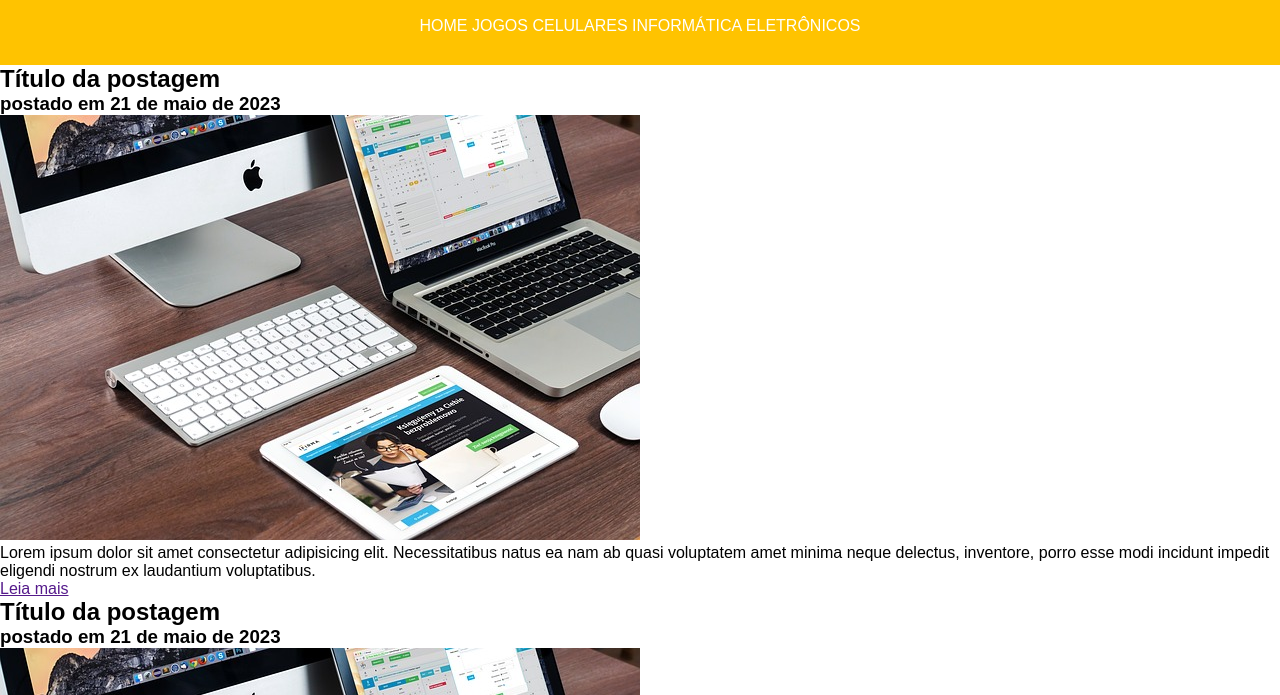
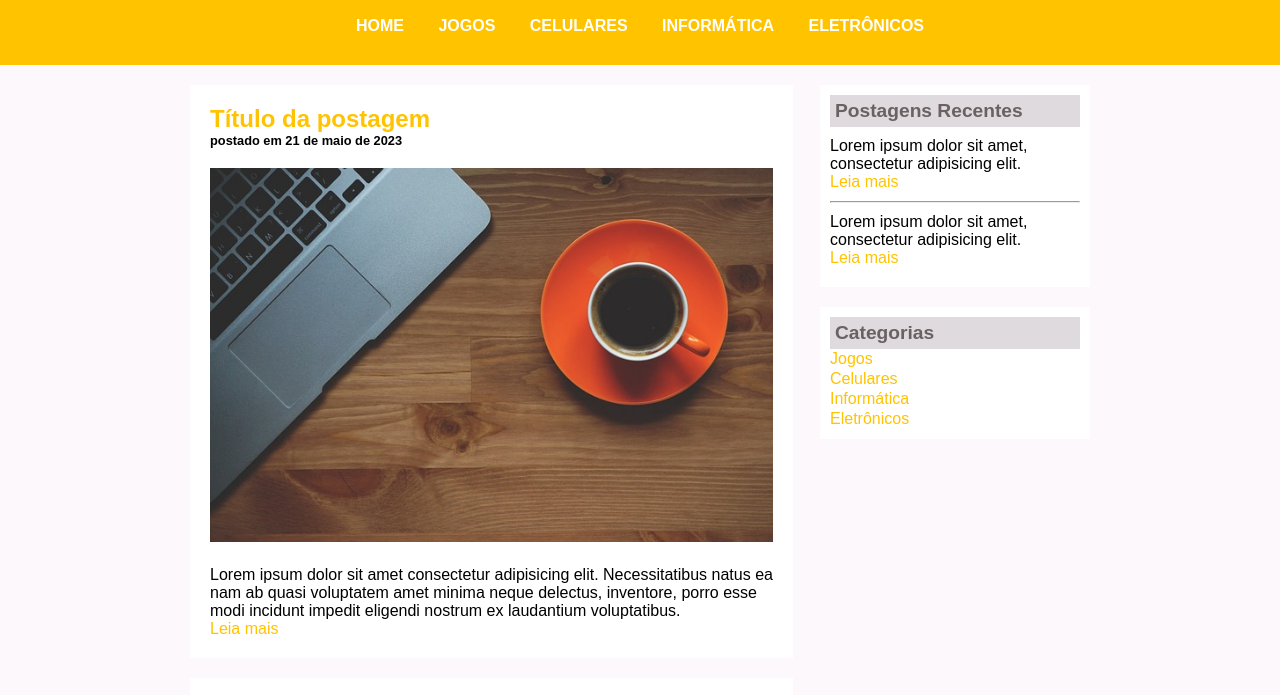
Before and after one commit to erikvsuris/udemy-webdev, a plain HTML site: page css/projeto-tecblog/index.html in a window 1280 px wide. Shown: the part 78-773 px from the top of the page. Drawn offline with Linux system fonts and the light colour scheme.

Commit message:
Projeto TecBlog finalizado

```diff
--- a/css/projeto-tecblog/index.html
+++ b/css/projeto-tecblog/index.html
@@ -12,6 +12,10 @@
         }
         body {
             font-family: Arial,Helvetica,sans-serif;
+            background: #FCF8FC;
+        }
+        .clear {
+            clear: both;
         }
         header {
             background: #FFC300;
@@ -28,15 +32,76 @@
         header nav {
             padding-top: 20px;
         }
-
-        header a:link, header a:visited {
+        header a {
+            padding: 10px 15px;
             color: white;
+            font-weight: bold;
             text-transform: uppercase;
             text-decoration: none;
         }
         header a:hover {
             color: #FFC300;
             background-color: white;
+        }
+        main {
+            margin: 0 auto;
+            width: 900px;
+        }
+        main a {
+            color: #FFC300;
+            text-decoration: none;
+        }
+        main a:hover {
+            text-decoration: underline;
+        }
+        main article {
+            float: left;
+            width: 67%;
+        }
+        main article section{
+            background: white;
+            margin-top: 20px;
+            padding: 20px;
+        }
+        main article section h2 {
+            color: #FFC300;
+        }
+        main article section h3 {
+            font-size: 0.8em;
+        }
+        main article section img {
+            width: 100%;
+            margin: 20px 0;
+        }
+        main aside {
+            float: right;
+            width: 30%;
+        }
+        main aside section {
+            background: white;
+            margin-top: 20px;
+            padding: 10px;
+        }
+        main aside h2 {
+            background: #DEDADE;
+            color: #6B6162;
+            padding: 5px;
+            font-size: 1.2em;
+        }
+        main aside .conteudo {
+            padding: 10px 0;
+        }
+        main aside nav {
+            list-style: none;
+            line-height: 20px;
+        }
+        footer {
+            background: #DEDADE;
+            margin: 20px auto;
+            padding: 20px;
+            width: 700px;
+            text-align: center;
+            font-weight: bold;
         }
     </style>
 </head>
@@ -51,12 +116,13 @@
             <a href="">Eletrônicos</a>
         </nav>
     </header>
+    <div class="clear"></div>
     <main>
         <article>
             <section>
                 <h2>Título da postagem</h2>
                 <h3>postado em 21 de maio de 2023</h3>
-                <img src="imagens/imagem2.jpg" alt="">
+                <img src="imagens/imagem1.jpg" alt="">
                 <p>
                     Lorem ipsum dolor sit amet consectetur adipisicing elit. Necessitatibus natus ea nam ab quasi voluptatem amet minima neque delectus, inventore, porro esse modi incidunt impedit eligendi nostrum ex laudantium voluptatibus.
                 </p>
@@ -71,26 +137,45 @@
                 </p>
                 <a href="">Leia mais</a>
             </section>
+            <section>
+                <h2>Título da postagem</h2>
+                <h3>postado em 21 de maio de 2023</h3>
+                <img src="imagens/imagem3.jpg" alt="">
+                <p>
+                    Lorem ipsum, dolor sit amet consectetur adipisicing elit. Suscipit tenetur ipsam excepturi laborum, iste doloremque laboriosam possimus libero, provident repudiandae est autem quae facere vero veniam repellat quam, aspernatur ex.
+                </p>
+                <a href="">Leia mais</a>
+            </section>
         </article>
         <aside>
             <section>
                 <h2>Postagens Recentes</h2>
-                <p>
-                    Lorem ipsum dolor sit amet, consectetur adipisicing elit.
-                </p>
-                <a href="">Leia mais</a>
+                <div class="conteudo">
+                    <p>
+                        Lorem ipsum dolor sit amet, consectetur adipisicing elit.
+                    </p>
+                    <a href="">Leia mais</a>
+                </div>
+                    <hr>
+                <div class="conteudo">
+                    <p>
+                        Lorem ipsum dolor sit amet, consectetur adipisicing elit.
+                    </p>
+                    <a href="">Leia mais</a>
+                </div>
             </section>
             <section>
                 <h2>Categorias</h2>
                 <nav>
-                    <a href="">Jogos</a>
-                    <a href="">Celulares</a>
-                    <a href="">Informática</a>
-                    <a href="">Eletrônicos</a>
+                    <li><a href="">Jogos</a>
+                    <li><a href="">Celulares</a>
+                    <li><a href="">Informática</a>
+                    <li><a href="">Eletrônicos</a>
                 </nav>
             </section>
         </aside>
     </main>
+    <div class="clear"></div>
     <footer>
         <p>&copy;Todos os direitos reservados</p>
     </footer>
```
